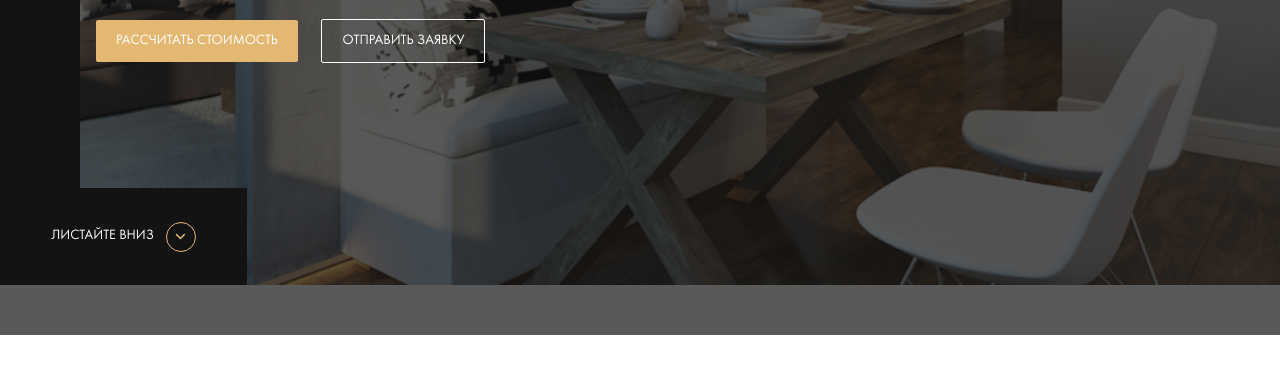
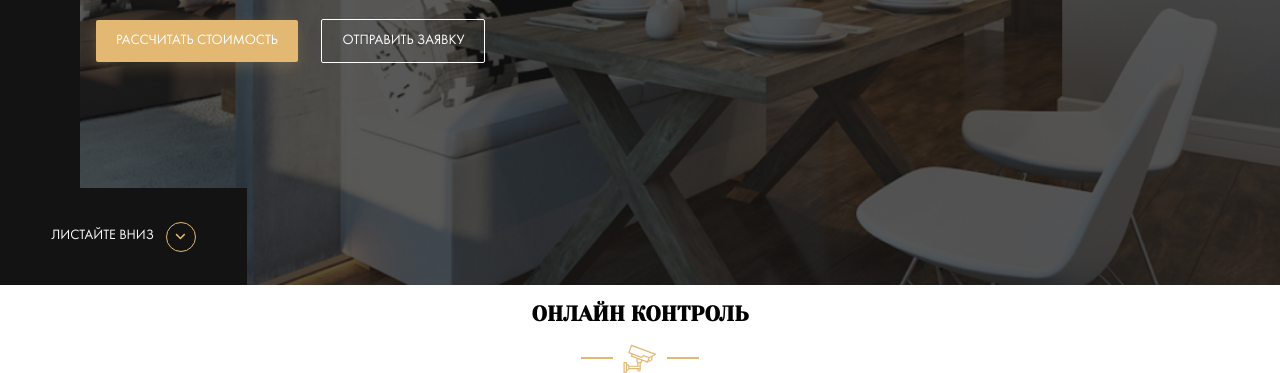
Before and after one commit to ludmila-pro-v/project_1, a website: page index.html in a window 1280 px wide. Shown: the part 515-888 px from the top of the page. Before the commit the page ends 850 px from the top, so only its background shows below. Drawn offline with Linux system fonts and the light colour scheme; files whose address does not match are found by name.

Commit message:
feat: add control section and move body settings in settings.sass

```diff
--- a/index.html
+++ b/index.html
@@ -50,6 +50,23 @@
       <!-- /.container -->
       <a href="#" class="hero__scroll-down">листайте вниз</a>
     </section>
+    <!-- /.hero -->
+    <section class="section control">
+      <div class="container">
+        <div class="section-title">
+          <h2 class="section-title__heading">Онлайн контроль</h2>
+          <!-- /.section-title__heading -->
+          <div class="section-title__image">
+            <img src="img/video.svg" alt="video">
+          </div>
+          <!-- /.section-title__image -->
+        </div>
+        <!-- /.section-title -->
+      </div>
+      <!-- /.container -->
+    </section>
+    <!-- /.section control -->
+
   </main>
 </body>
 </html>
--- /dev/null
+++ b/sass/_settings.sass
@@ -0,0 +1,20 @@
+*, *:before, *:after
+  box-sizing: border-box
+body
+  font-family: 'Futura Book', sans-serif
+  font-size: 14px
+.section
+  &-title
+    text-align: center
+    text-transform: uppercase
+    font-family: "Yeseva One", cursive
+    &__image
+      display: flex
+      justify-content: center
+      align-items: center
+      &::before, &::after
+        content: ''
+        width: 32px
+        height: 2px
+        background-color: $primary
+        margin: 0 10px
--- a/sass/style.sass
+++ b/sass/style.sass
@@ -3,11 +3,7 @@
 @import 'variables'
 @import 'interface'
 @import 'grid'
+@import 'settings'
 @import 'templates/header'
 @import 'templates/hero'
-
-*, *:before, *:after
-  box-sizing: border-box
-body
-  font-family: 'Futura Book', sans-serif
-  font-size: 14px
+@import 'templates/control'
--- a/sass/templates/_hero.sass
+++ b/sass/templates/_hero.sass
@@ -9,6 +9,8 @@
   color: $light
   &::before
     content: ''
+    top: 0
+    left: 0
     position: absolute
     width: 100%
     height: 100%
@@ -48,7 +50,6 @@
       border: 1px solid $primary
       border-radius: 50%
       margin-left: 12px
-
 .instagram
   display: flex
   justify-content: center
@@ -68,8 +69,6 @@
       height: 1px
       background-color: $primary
       margin-left: 8px
-
-
 .title
   margin: 0
   font-family: 'Yeseva One', cursive
```
Also changed, not shown: css/style.css, img/video.svg (added), sass/templates/_control.sass (added).
